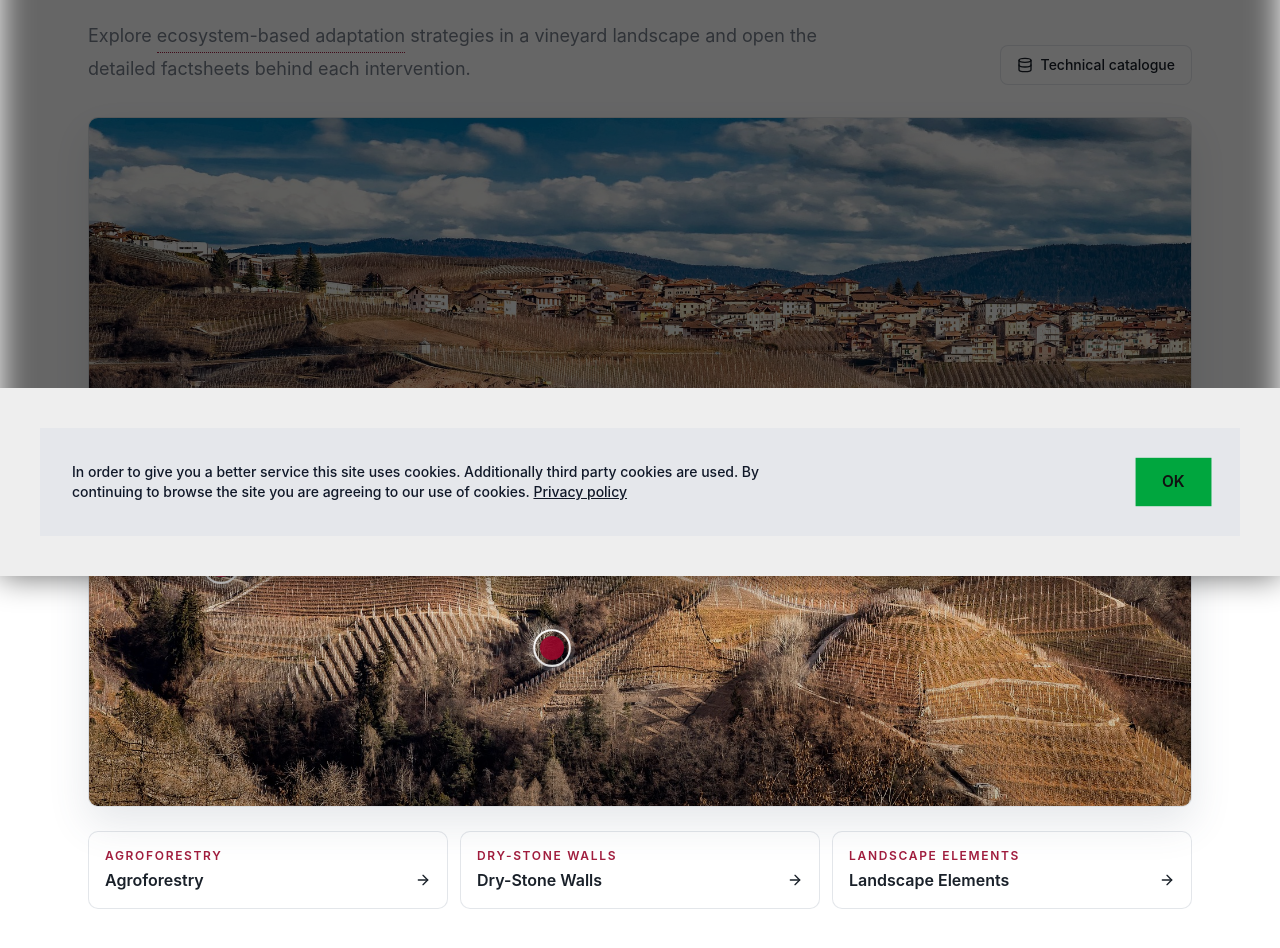
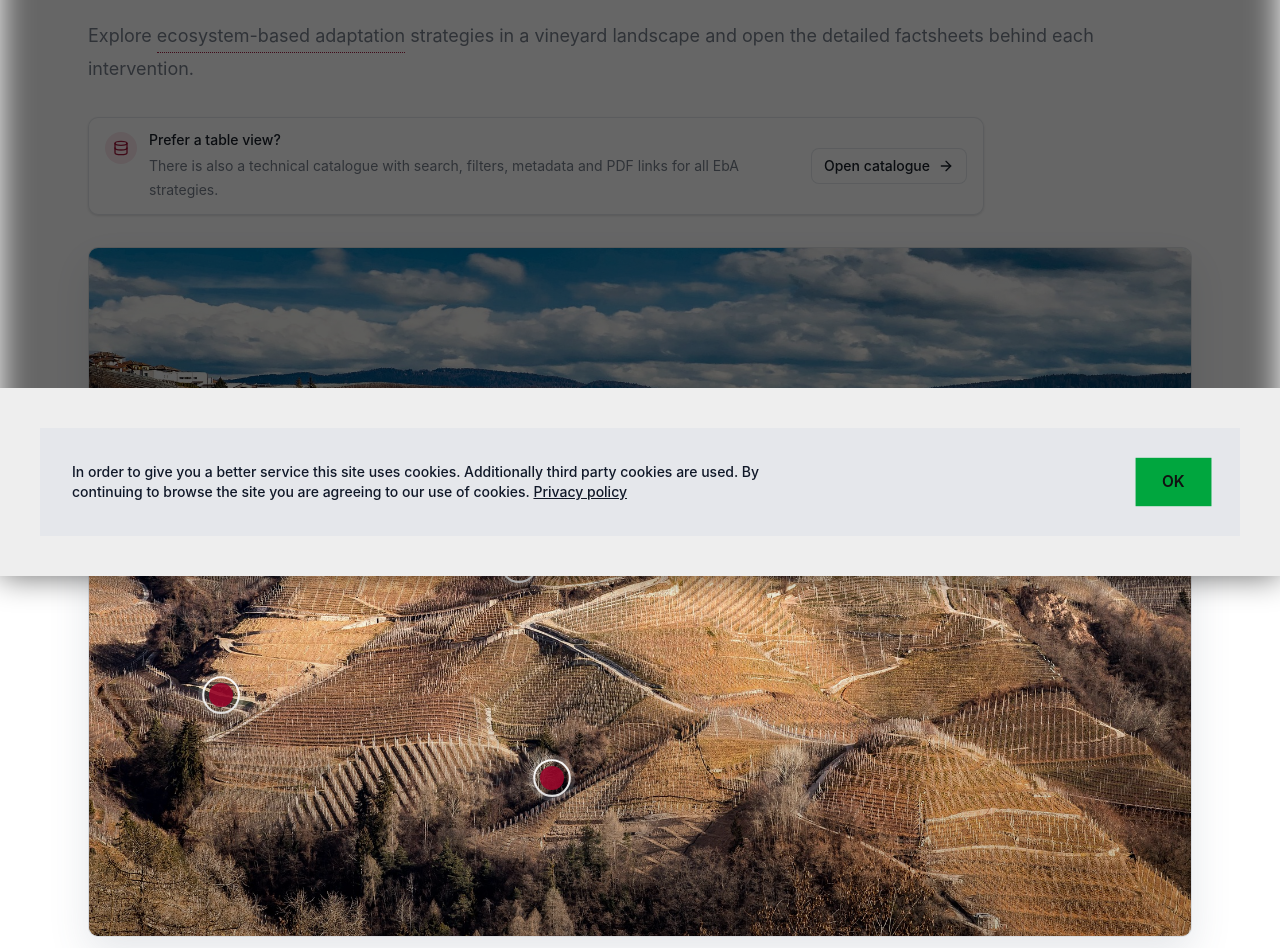
Before and after one commit to Eurac-Research/winemap, a Next.js app: page /adaptation/eba-strategies in a window 1280 px wide. Shown: the part 224-1172 px from the top of the page. Built offline with nearby package versions, Linux system fonts and the light colour scheme.

Commit message:
restyle open catalogue box

```diff
--- a/src/app/adaptation/eba-strategies/page.tsx
+++ b/src/app/adaptation/eba-strategies/page.tsx
@@ -1,7 +1,7 @@
 import type { Metadata } from "next";
 import Link from "next/link";
 import { ebaStrategies } from "@/content/eba/catalogue";
-import { Database, Leaf } from "lucide-react";
+import { ArrowRight, Database, Leaf } from "lucide-react";
 
 import { EbaStrategyImageMap } from "@/components/eba/EbaStrategyImageMap";
 import { GlossaryTermPopover } from "@/components/glossary/glossaryTerm";
@@ -32,8 +32,8 @@ export default function EbaStrategiesPage() {
   return (
     <main className="min-h-screen bg-background text-foreground">
       <div className="mx-auto max-w-6xl px-4 py-28 sm:px-6 lg:py-32">
-        <header className="mb-8 flex flex-col gap-6 lg:flex-row lg:items-end lg:justify-between">
-          <div className="max-w-3xl">
+        <header className="mb-8 flex flex-col gap-6">
+          <div>
             <p className="flex items-center gap-2 text-sm font-semibold uppercase tracking-[0.16em] text-[color:var(--accent-strong)]">
               <Leaf className="h-4 w-4" aria-hidden="true" />
               Adaptation
@@ -50,18 +50,36 @@ export default function EbaStrategiesPage() {
               factsheets behind each intervention.
             </p>
           </div>
+        </header>
+
+        <aside className="mb-8 flex max-w-4xl flex-col gap-3 rounded-lg border border-[color:var(--border-soft)] bg-[color:var(--surface-overlay)] px-4 py-3 text-sm text-[color:var(--text-muted)] shadow-sm sm:flex-row sm:items-center sm:justify-between">
+          <div className="flex min-w-0 gap-3">
+            <span className="mt-0.5 flex h-8 w-8 shrink-0 items-center justify-center rounded-full bg-[color:var(--accent-soft)] text-[color:var(--accent-strong)]">
+              <Database className="h-4 w-4" aria-hidden="true" />
+            </span>
+            <div className="min-w-0">
+              <p className="font-medium text-[color:var(--text-strong)]">
+                Prefer a table view?
+              </p>
+              <p className="mt-1 leading-6">
+                There is also a technical catalogue with search, filters,
+                metadata and PDF links for all EbA strategies.
+              </p>
+            </div>
+          </div>
 
           <Button
             variant="outline"
+            size="sm"
             asChild
-            className="w-fit border-[color:var(--border-soft)] bg-[color:var(--surface-overlay)] text-[color:var(--text-strong)] hover:bg-[color:var(--surface-panel-muted)]"
+            className="w-fit shrink-0 border-[color:var(--border-soft)] bg-[color:var(--surface-panel-strong)] text-[color:var(--text-strong)] hover:bg-[color:var(--surface-panel-muted)]"
           >
             <Link href="/adaptation/eba-strategies/catalogue">
-              <Database className="mr-2 h-4 w-4" aria-hidden="true" />
-              Technical catalogue
+              Open catalogue
+              <ArrowRight className="ml-2 h-4 w-4" aria-hidden="true" />
             </Link>
           </Button>
-        </header>
+        </aside>
 
         <EbaStrategyImageMap
           imageSrc="/images/vineyard_landscape.jpg"
--- a/src/components/eba/EbaStrategyImageMap.tsx
+++ b/src/components/eba/EbaStrategyImageMap.tsx
@@ -108,29 +108,6 @@ export function EbaStrategyImageMap({
           );
         })}
       </div>
-
-      <div className="grid gap-3 sm:grid-cols-3">
-        {markers.map((marker) => (
-          <Link
-            key={marker.id}
-            href={marker.href}
-            className="group rounded-lg border border-[color:var(--border-soft)] bg-[color:var(--surface-overlay)] p-4 transition hover:border-[color:var(--border-strong)] hover:bg-[color:var(--surface-panel-muted)] focus-visible:outline focus-visible:outline-2 focus-visible:outline-offset-2 focus-visible:outline-[color:var(--accent-strong)]"
-          >
-            {marker.category ? (
-              <p className="text-xs font-semibold uppercase tracking-[0.14em] text-[color:var(--accent-strong)]">
-                {marker.category}
-              </p>
-            ) : null}
-            <p className="mt-1 flex items-center justify-between gap-3 text-base font-semibold text-[color:var(--text-strong)]">
-              {marker.title}
-              <ArrowRight
-                className="h-4 w-4 shrink-0 transition group-hover:translate-x-0.5"
-                aria-hidden="true"
-              />
-            </p>
-          </Link>
-        ))}
-      </div>
     </div>
   );
 }
```
